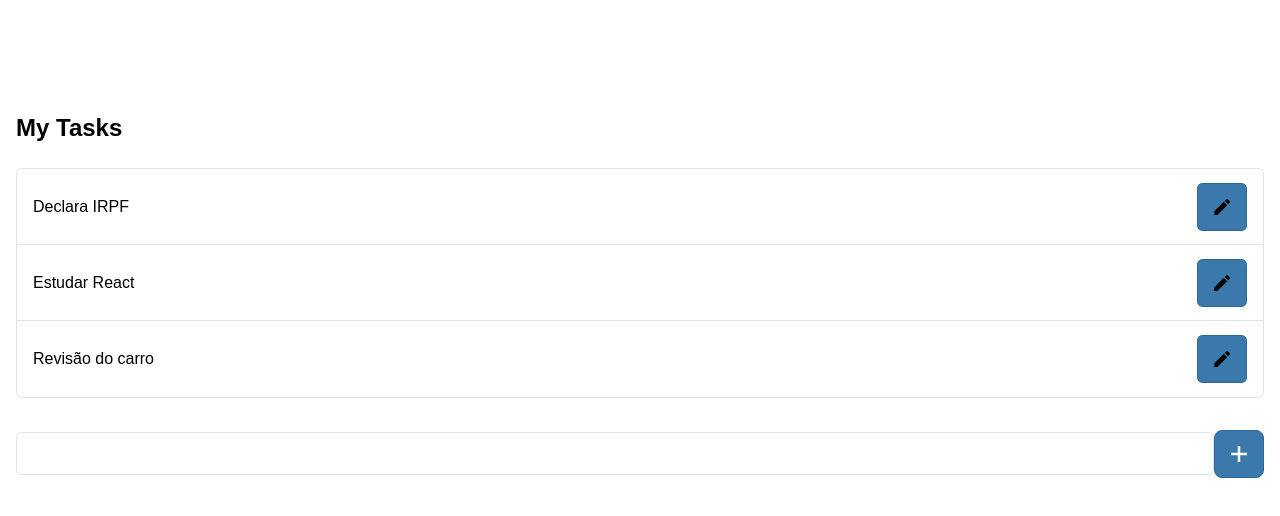
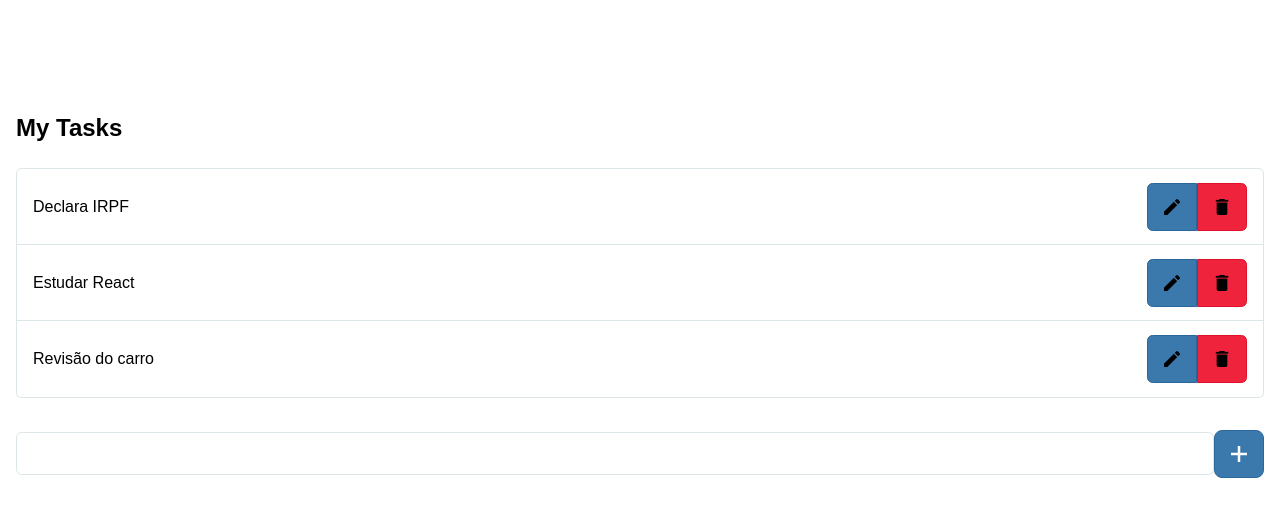
Before and after one commit to junioalmeida/puc-app-hibridas-toferrado, a React (Create React App) app: page / in a window 1280 px wide. Shown: the top 516 px of the page. Built offline with nearby package versions, Linux system fonts and the light colour scheme.

Commit message:
Add delete task feature and fix key attribute of list

```diff
--- a/src/components/Task.js
+++ b/src/components/Task.js
@@ -3,6 +3,7 @@ import React, { Component } from 'react';
 class Task extends Component {
 
     state = {
+        id: this.props.id,
         content: this.props.description,
         edit: false
     };
@@ -10,10 +11,12 @@ class Task extends Component {
     style = {
         height: "2.7rem"
     };
+
     iEdit = "./resources/edit.png";
+    iDelete = "./resources/delete.png";
 
     render() {
-        if(this.state.edit) {
+        if (this.state.edit) {
             return (
                 <li style={this.style}>
                     <input
@@ -33,11 +36,18 @@ class Task extends Component {
                         <button className='button primary' onClick={this.edit}>
                             <img src={this.iEdit} alt="editTask" />
                         </button>
+                        <button className='button danger' onClick={this.deleteTask}>
+                            <img src={this.iDelete} alt="deleteTask" />
+                        </button>
                     </span>
                 </li>
             );
         }
     }
+
+    deleteTask = () => {
+        this.props.onDelete(this.props.id);
+    };
 
     changeTask = (e) => {
         this.setState({
@@ -49,7 +59,7 @@ class Task extends Component {
         this.setState({
             edit: false
         });
-        this.props.onEdit(this.props.description, this.state.description);
+        this.props.onEdit(this.props.id, this.state.description);
     };
 
     edit = () => {
@@ -59,7 +69,7 @@ class Task extends Component {
     };
 
     enterPressed = (e) => {
-        if(e.key === "Enter") this.confirmEdit();
+        if (e.key === "Enter") this.confirmEdit();
     }
 }
 
--- a/src/components/Tasks.js
+++ b/src/components/Tasks.js
@@ -5,9 +5,14 @@ import "./Tasks.css";
 class Tasks extends Component {
 
     state = {
-        tasks: ["Declara IRPF", "Estudar React", "Revisão do carro"],
+        tasks: [
+            {id: 1, description: "Declara IRPF" },
+            {id: 2, description: "Estudar React"},
+            {id: 3, description: "Revisão do carro"}
+        ],
         //tasks: []
-        newTask: ""
+        newTask: "",
+        taskId: 4
     };
 
     image = "/resources/hangloose.png";
@@ -41,10 +46,21 @@ class Tasks extends Component {
         );
     }
 
-    editTask = (oldTask, newTask) => {
-        const i = this.state.tasks.indexOf(oldTask);
+    deleteTask = (idTask) => {
+        const newList = this.state.tasks.filter(
+            t => t.id !== idTask
+        );
+        this.setState({
+            tasks: newList
+        });
+    };
+
+    editTask = (idTask, newTask) => {
+        const i = this.state.tasks.findIndex(
+            t => t.id === idTask
+        );
         const newList = this.state.tasks;
-        newList[i] = newTask;
+        newList[i] = {id: idTask, description: newTask};
         this.setState({
             tasks: newList
         });
@@ -61,11 +77,14 @@ class Tasks extends Component {
     };
 
     addTaskToList = () => {
-        const newTaskList = [...this.state.tasks, this.state.newTask];
+        const newTask = {id: this.state.taskId, description: this.state.newTask};
+        const newTaskList = [...this.state.tasks, newTask];
+        const newTaskId = this.state.taskId + 1;
         if(this.state.newTask !== ""){
             this.setState({
                 tasks: newTaskList,
-                newTask: ""
+                newTask: "",
+                taskId: newTaskId
             });
         }
     };
@@ -81,7 +100,12 @@ class Tasks extends Component {
         return (
             <ul className={`list ${this.isListEmpty() ? "hidden" : ""}`}>
                 {this.state.tasks.map(
-                    (t, i) => <Task key={i} description={t} onEdit={this.editTask}/>
+                    (t) => <Task
+                    key={t.id}
+                    id={t.id}
+                    description={t.description}
+                    onEdit={this.editTask}
+                    onDelete={this.deleteTask}/>
                 )}
             </ul>
         );
```
